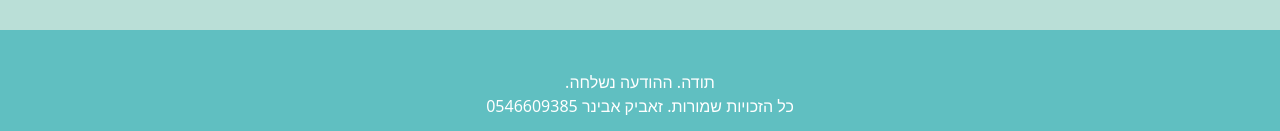
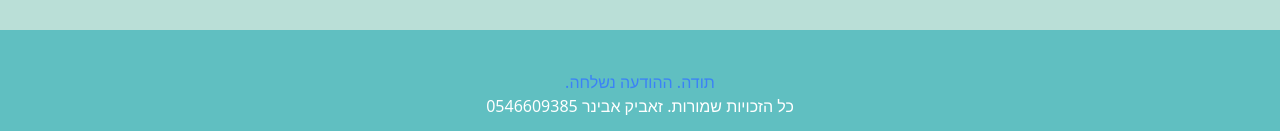
Before and after one commit to Zevik/Atsmai, a Next.js app: page / in a window 1280 px wide. Both pictures are taken after typing "Sample" into the empty fields and a click on the button "שלח". Shown: the part 834-965 px from the top of the page. Built offline with nearby package versions, Linux system fonts and the light colour scheme.

Commit message:
עדכן טקסט הודעת תודה לצבע כחול

```diff
--- a/components/Layout.js
+++ b/components/Layout.js
@@ -29,7 +29,7 @@ export default function Layout({ children }) {
         <div className="mt-6">
           {!submitted && <h2 className="text-xl font-semibold mb-2">הוסף הערה</h2>}
           {submitted ? (
-            <p>תודה. ההודעה נשלחה.</p>
+            <p className="text-blue-500">תודה. ההודעה נשלחה.</p>
           ) : (
             <form name="contact" method="POST" data-netlify="true" className="flex flex-col items-center" onSubmit={handleSubmit}>
               <input type="hidden" name="form-name" value="contact" />
```
